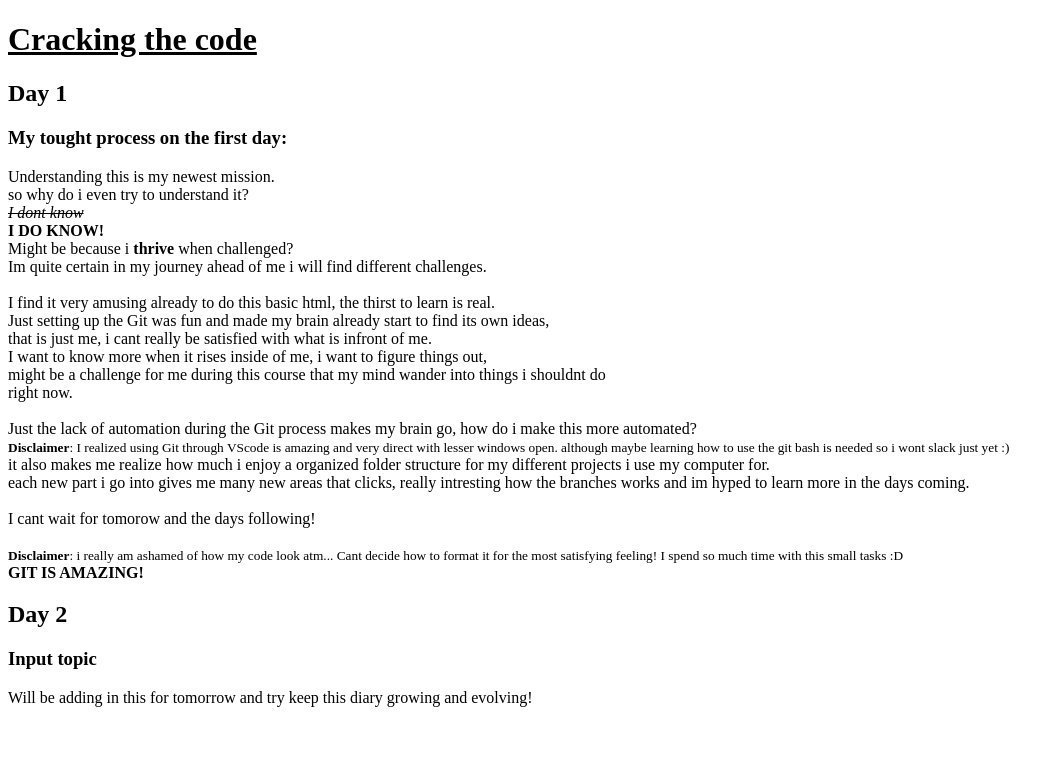
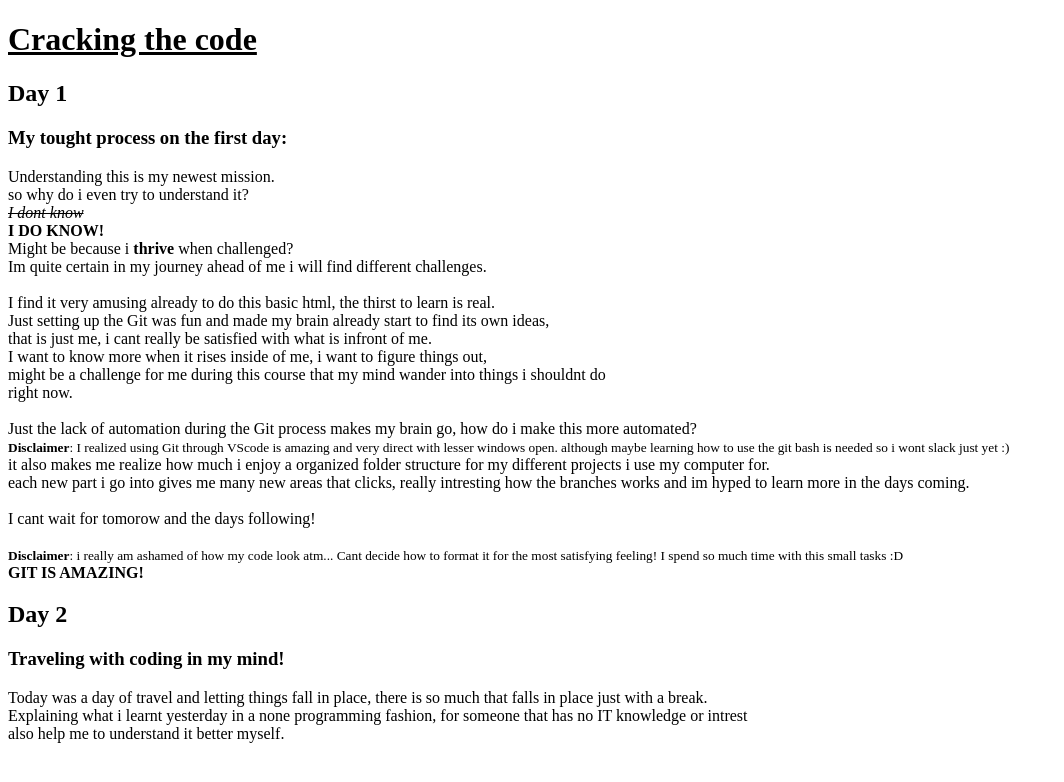
Before and after one commit to birgerosterberg/html01-firstpage, a plain HTML site: page index.html in a window 1280 px wide. Shown: the whole page, without its empty margins (0-1064 px from the left). Drawn offline with Linux system fonts and the light colour scheme.

Commit message:
add how my 2nd day

```diff
--- a/index.html
+++ b/index.html
@@ -56,9 +56,13 @@
 
   <!--TODO: Day 2 Diary!-->
   <h2>Day 2</h2>
-    <h3>Input topic</h3>
+    <h3>Traveling with coding in my mind!</h3>
     <p>
-        Will be adding in this for tomorrow and try keep this diary growing and evolving!
+    Today was a day of travel and letting things fall in place, there is so much that falls in place just with a break.
+    <br>
+    Explaining what i learnt yesterday in a none programming fashion, for someone that has no IT knowledge or intrest
+    <br>
+    also help me to understand it better myself.
     </p>
 </body>
 </html>
```
